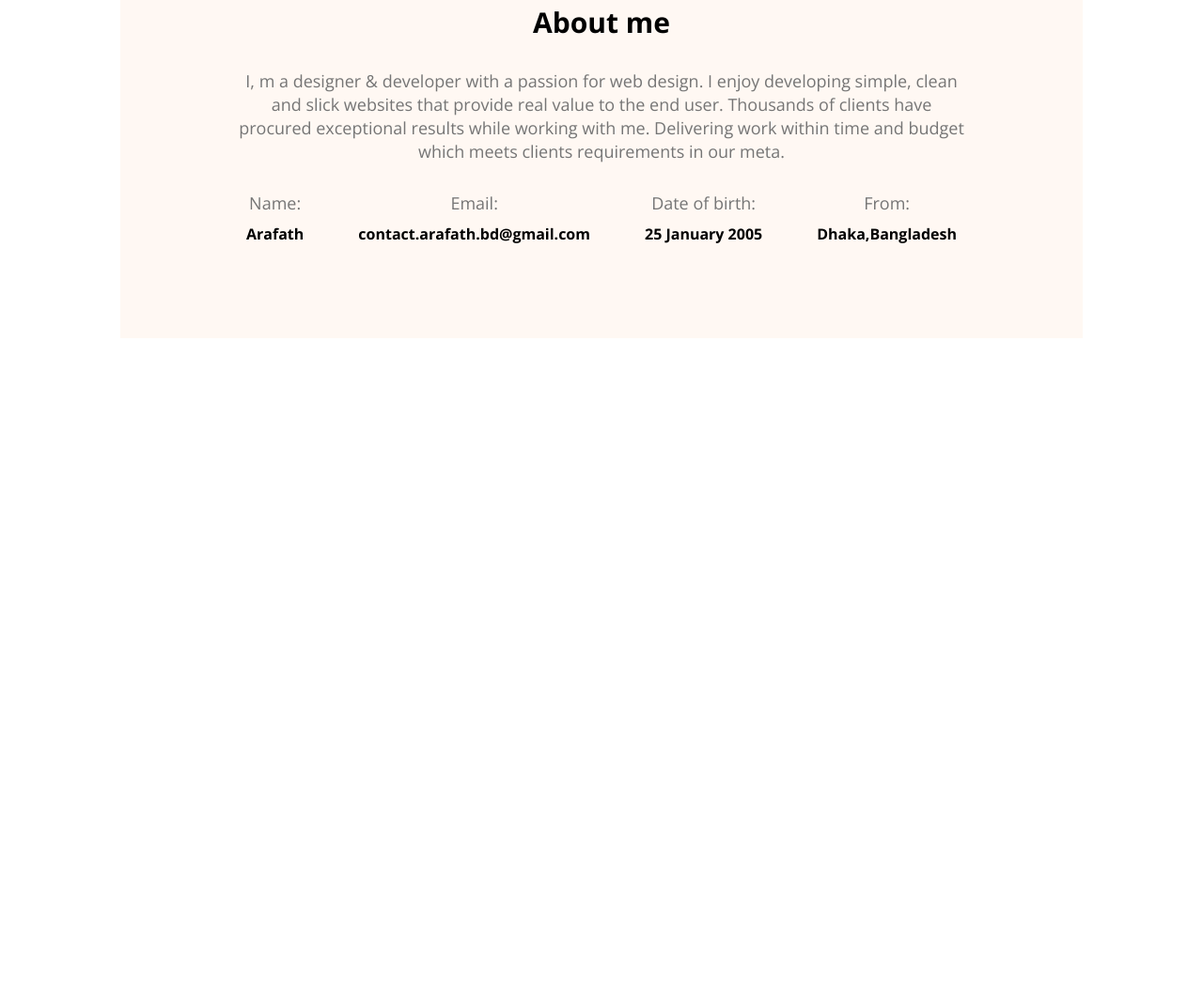
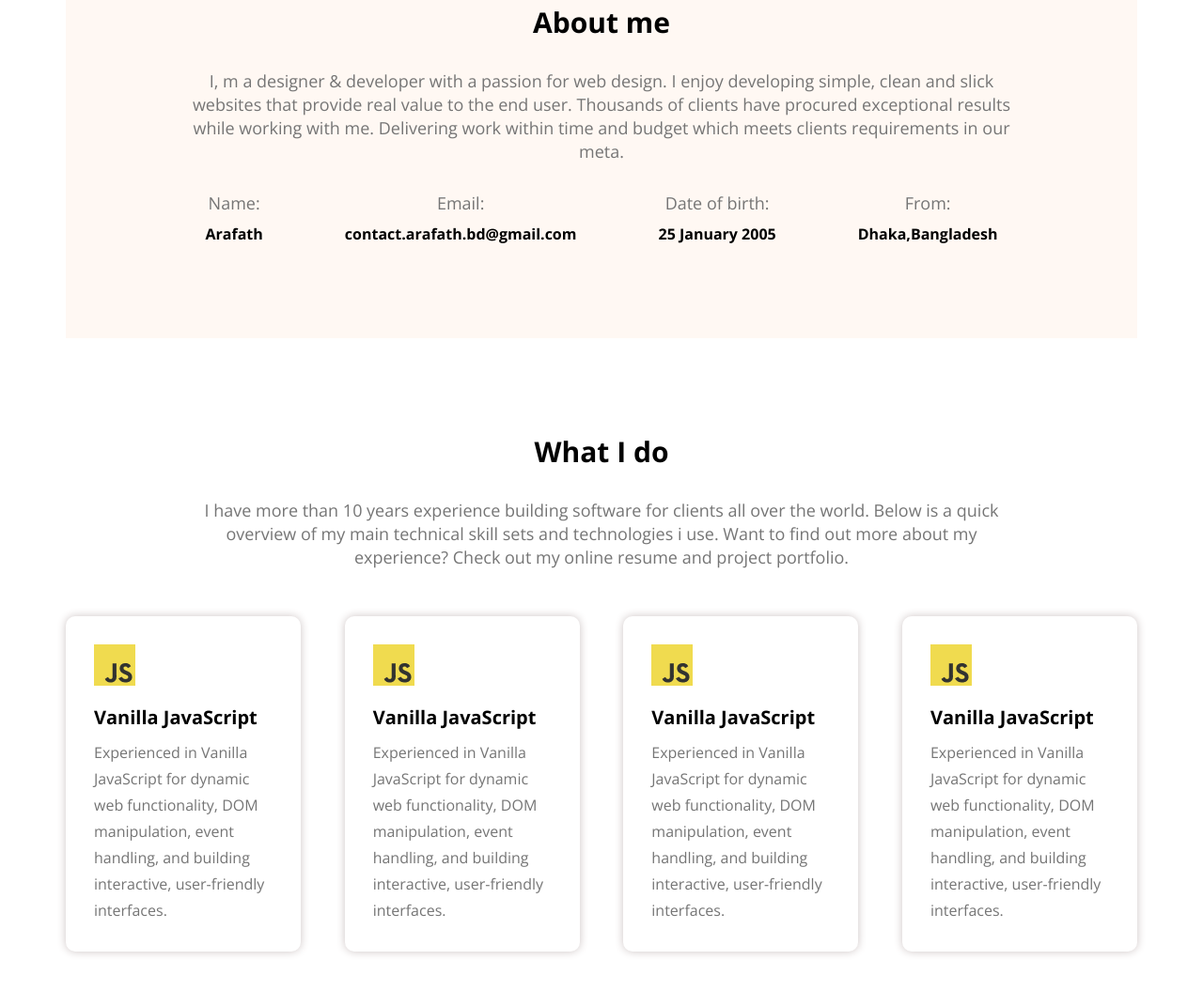
Before and after one commit to RS-Arafath/My-another-Portfolio, a plain HTML site: page index.html in a window 1280 px wide. Shown: the part 877-1932 px from the top of the page at 94% size. Before the commit the page ends 1237 px from the top, so only its background shows below. Drawn offline with nearby package versions, Linux system fonts and the light colour scheme.

Commit message:
i will update working section

```diff
--- a/index.html
+++ b/index.html
@@ -56,9 +56,11 @@
         <div class="about-container">
           <div class="section-heading">
             <h2>About me</h2>
-            <p>I, m a designer & developer with a passion for web design. I enjoy developing simple, clean and slick websites that
-            provide real value to the end user. Thousands of clients have procured exceptional results while working with me.
-            Delivering work within time and budget which meets clients requirements in our meta.</p>
+            <p>I, m a designer & developer with a passion for web design. I enjoy developing simple, clean and slick
+              websites that
+              provide real value to the end user. Thousands of clients have procured exceptional results while working
+              with me.
+              Delivering work within time and budget which meets clients requirements in our meta.</p>
           </div>
 
           <div class="about-info">
@@ -82,6 +84,78 @@
         </div>
       </section>
 
+      <section id="working-station">
+        <div class="working-container">
+          <div class="section-heading">
+            <h2>What I do</h2>
+            <p>I have more than 10 years experience building software for clients all over the world. Below is a quick
+              overview of my
+              main technical skill sets and technologies i use. Want to find out more about my experience? Check out my
+              online resume
+              and project portfolio.</p>
+          </div>
+          <div class="experience">
+
+            <!-- card 1 -->
+            <div class="experience-card">
+
+              <img src="images/icons/js.png" alt="js" class="experience-img">
+
+              <div class="experience-tittle">
+                <h3>Vanilla JavaScript</h3>
+                <p>
+                Experienced in Vanilla JavaScript for dynamic web functionality, DOM manipulation, event handling, and building
+                interactive, user-friendly interfaces.
+                </p>
+              </div>
+            </div>
+
+            <!-- card 2 -->
+              <div class="experience-card">
+
+                <img src="images/icons/js.png" alt="js" class="experience-img">
+
+                <div class="experience-tittle">
+                  <h3>Vanilla JavaScript</h3>
+                  <p>
+                    Experienced in Vanilla JavaScript for dynamic web functionality, DOM manipulation, event handling, and building
+                    interactive, user-friendly interfaces.
+                  </p>
+                </div>
+              </div>
+
+              <!-- card 3 -->
+                <div class="experience-card">
+
+                  <img src="images/icons/js.png" alt="js" class="experience-img">
+
+                  <div class="experience-tittle">
+                    <h3>Vanilla JavaScript</h3>
+                    <p>
+                      Experienced in Vanilla JavaScript for dynamic web functionality, DOM manipulation, event handling, and building
+                      interactive, user-friendly interfaces.
+                    </p>
+                  </div>
+                </div>
+
+                <!-- card 4 -->
+                  <div class="experience-card">
+
+                    <img src="images/icons/js.png" alt="js" class="experience-img">
+
+                    <div class="experience-tittle">
+                      <h3>Vanilla JavaScript</h3>
+                      <p>
+                        Experienced in Vanilla JavaScript for dynamic web functionality, DOM manipulation, event handling, and building
+                        interactive, user-friendly interfaces.
+                      </p>
+                    </div>
+                  </div>
+          </div>
+        </div>
+
+      </section>
+
     </main>
 
   </body>
--- a/styles/style.css
+++ b/styles/style.css
@@ -157,7 +157,7 @@ nav .menu a {
 }
 
 #about .about-container {
-  width: 80%;
+  width: 90%;
   max-width: 1140px;
   margin: 0 auto;
   text-align: center;
@@ -168,17 +168,67 @@ nav .menu a {
 .about-info {
   display: flex;
   gap: 30px;
-  justify-content:space-around;
+  justify-content: space-around;
   text-align: center;
 }
 
-.info-card p{
+.info-card p {
   font-size: 18px;
   color: #757575;
   margin-bottom: 10px;
 
 }
 
-.info-card h4{
+.info-card h4 {
   /* font-size: 20px; */
 }
+
+/* ~~~~~~~~experience section~~~~~~~ */
+#working-station {
+  /* padding-top: 110px; */
+}
+
+#working-station .working-container {
+  width: 90%;
+  max-width: 1140px;
+  margin: 0 auto;
+  text-align: center;
+  padding: 100px 0 100px 0;
+}
+#working-station .section-heading{
+  padding:0 120px ;
+}
+
+.experience {
+  display: flex;
+  margin-top: 50px;
+  justify-content: space-between;
+}
+
+.experience-card {
+  background-origin: #fff;
+  border-radius: 10px;
+  width: 250px;
+  padding: 30px;
+  text-align: left;
+  box-shadow: 0px 0px 10px rgb(205, 196, 196);
+}
+
+.experience-img {
+  margin-bottom: 15px;
+
+
+}
+
+.experience-card h3 {
+  font-weight: bold;
+  font-size: 20px;
+  margin-bottom: 10px;
+
+}
+
+.experience-card p {
+  font-size: ;
+  line-height: 28px;
+  color: #757575;
+}
```
